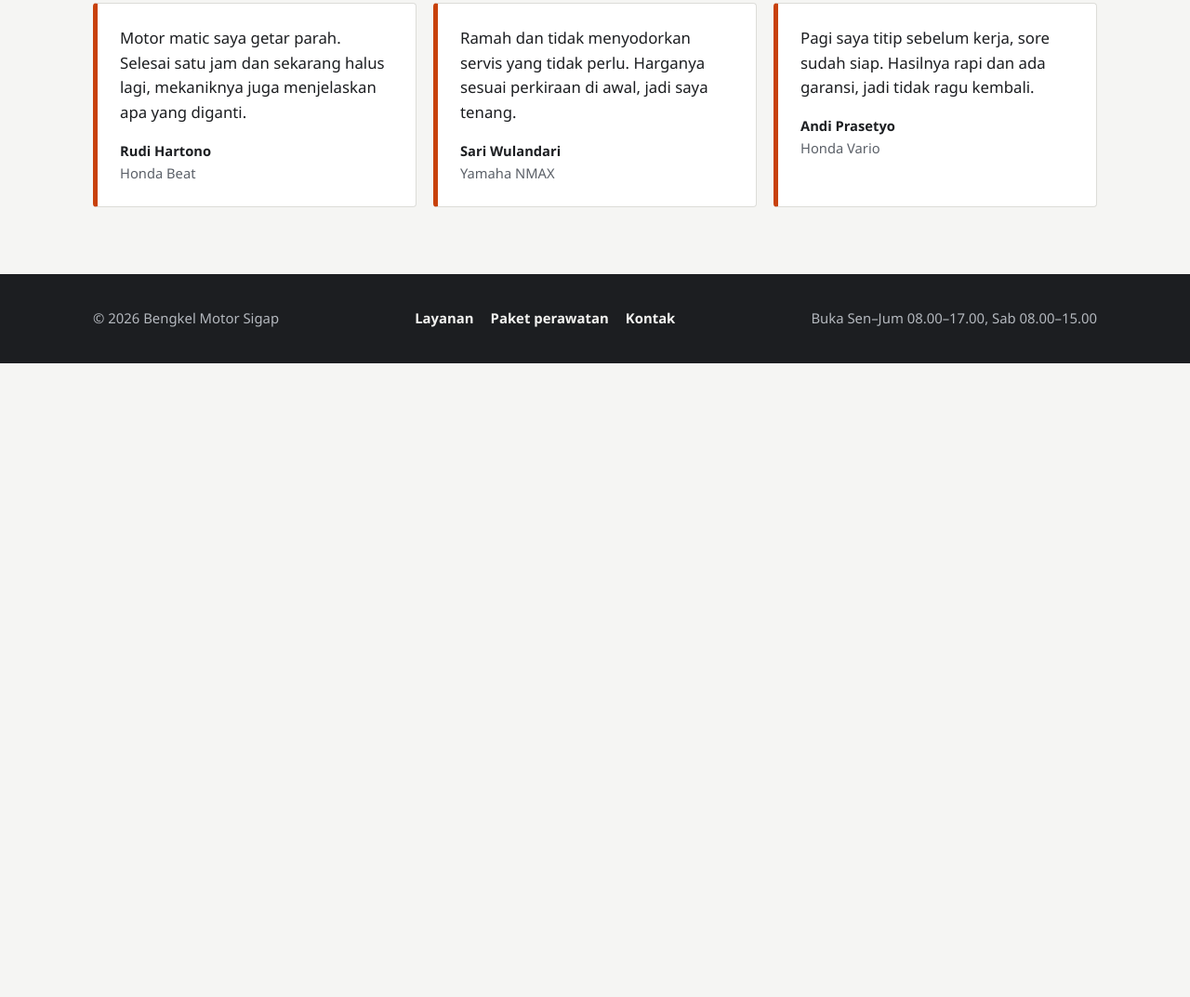
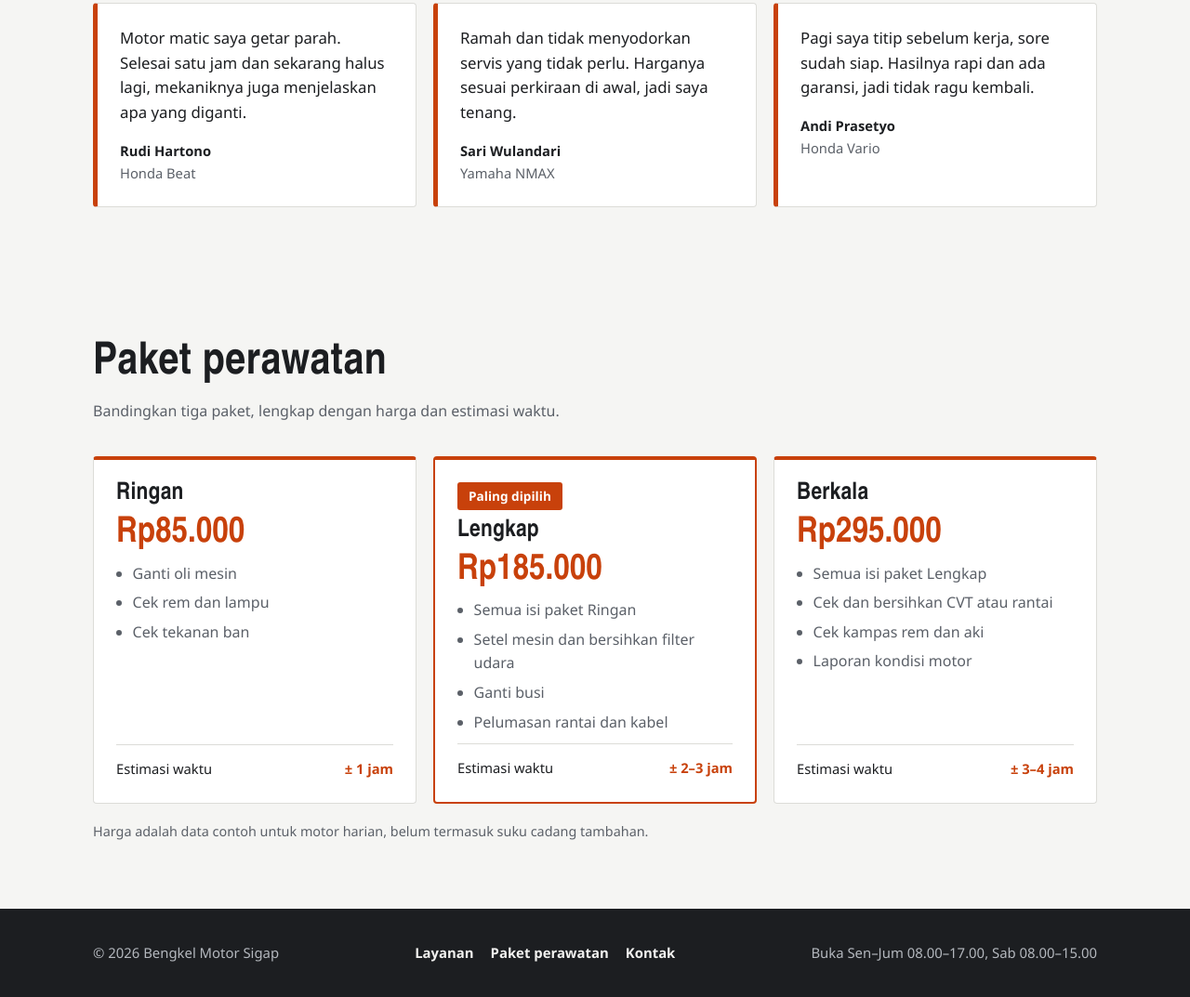
Before and after one commit to jihanbuildspace/bengkel-sigap-jihank, a plain HTML site: page index.html in a window 1280 px wide. Shown: the part 2076-3149 px from the top of the page at 93% size. Before the commit the page ends 2467 px from the top, so only its background shows below. Drawn offline with Linux system fonts and the light colour scheme.

Commit message:
feat: section paket perawatan (Ringan, Lengkap, Berkala)

```diff
--- a/index.html
+++ b/index.html
@@ -197,6 +197,35 @@ footer .wrap{gap:12px 24px}
     </div>
   </section>
 
+  <!-- 5. Paket perawatan -->
+  <section id="paket" class="paket" aria-labelledby="judul-paket">
+    <div class="wrap">
+      <div class="section-head">
+        <h2 id="judul-paket">Paket perawatan</h2>
+        <p>Bandingkan tiga paket, lengkap dengan harga dan estimasi waktu.</p>
+      </div>
+      <div class="grid g3">
+        <article class="card plan">
+          <h3>Ringan</h3><div class="price">Rp85.000</div>
+          <ul><li>Ganti oli mesin</li><li>Cek rem dan lampu</li><li>Cek tekanan ban</li></ul>
+          <div class="est"><span>Estimasi waktu</span><b>± 1 jam</b></div>
+        </article>
+        <article class="card plan featured">
+          <span class="badge">Paling dipilih</span>
+          <h3>Lengkap</h3><div class="price">Rp185.000</div>
+          <ul><li>Semua isi paket Ringan</li><li>Setel mesin dan bersihkan filter udara</li><li>Ganti busi</li><li>Pelumasan rantai dan kabel</li></ul>
+          <div class="est"><span>Estimasi waktu</span><b>± 2–3 jam</b></div>
+        </article>
+        <article class="card plan">
+          <h3>Berkala</h3><div class="price">Rp295.000</div>
+          <ul><li>Semua isi paket Lengkap</li><li>Cek dan bersihkan CVT atau rantai</li><li>Cek kampas rem dan aki</li><li>Laporan kondisi motor</li></ul>
+          <div class="est"><span>Estimasi waktu</span><b>± 3–4 jam</b></div>
+        </article>
+      </div>
+      <p class="note">Harga adalah data contoh untuk motor harian, belum termasuk suku cadang tambahan.</p>
+    </div>
+  </section>
+
 </main>
 
 <footer>
```
